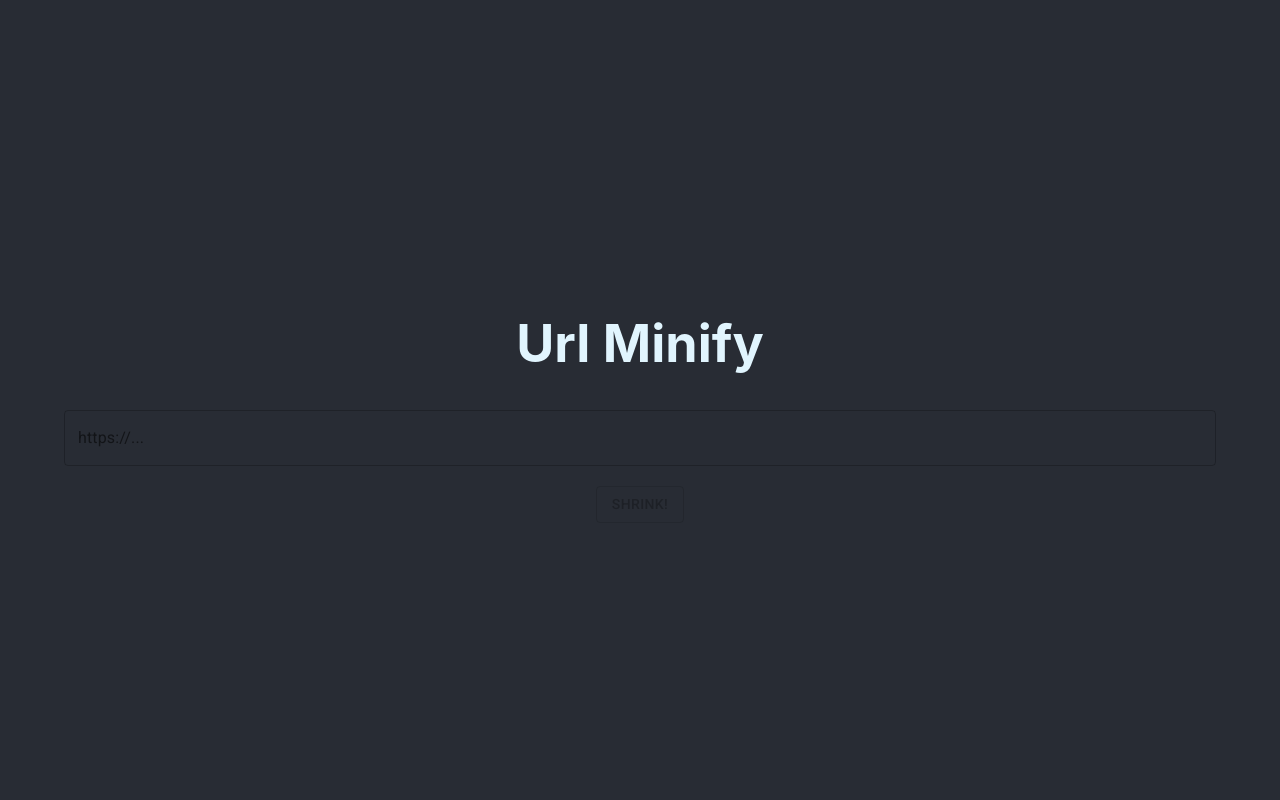
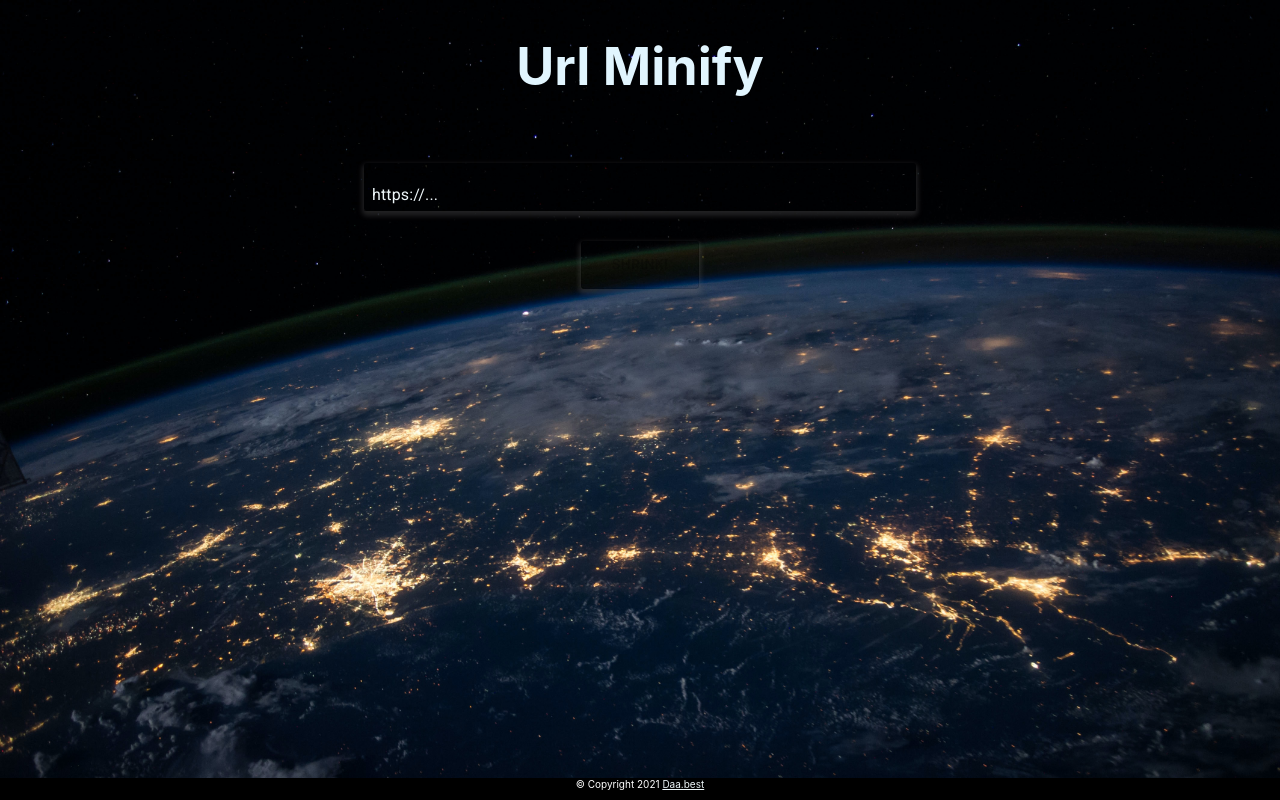
Before and after one commit to Daatwood/shortlinks-wap, a React (Create React App) app: page / in a window 1280 px wide. Built offline with nearby package versions, Linux system fonts and the light colour scheme.

Commit message:
better styling

```diff
--- a/public/index.html
+++ b/public/index.html
@@ -4,7 +4,7 @@
     <meta charset="utf-8" />
     <link rel="icon" href="%PUBLIC_URL%/favicon.ico" />
     <meta name="viewport" content="width=device-width, initial-scale=1" />
-    <meta name="theme-color" content="#000000" />
+    <meta name="theme-color" content="#282c34" />
     <meta
       name="description"
       content="url short link manager"
--- a/src/App.css
+++ b/src/App.css
@@ -1,5 +1,11 @@
+
+
 .App {
   text-align: center;
+  background: url('./images/earth-nasa.jpeg');
+  background-repeat: no-repeat;
+  /* background-size: auto; */
+  background-size: cover;
 }
 
 .App-logo {
@@ -14,12 +20,12 @@
 }
 
 .App-header {
-  background-color: #282c34;
+  /* background-color: #282c34; */
   min-height: 100vh;
   display: flex;
   flex-direction: column;
   align-items: center;
-  justify-content: center;
+  justify-content: flex-start;
   font-size: calc(10px + 2vmin);
   color: #e1f5fe !important;
 }
@@ -37,6 +43,21 @@
   }
 }
 
-input {
+.footer {
+  position: fixed;
+  left: 0;
+  bottom: 0;
+  width: 100%;
+  background-color: black;
+  color: white;
+  text-align: center;
+  font-size: 10px;
+  min-height: 22px;
+}
+a {
+  color: #edf6f9;
+}
+
+/* input {
   color: #e1f5fe !important;
-}
+} */
--- a/src/App.js
+++ b/src/App.js
@@ -9,6 +9,9 @@ function App() {
       <header className="App-header">
         <h1>Url Minify</h1>
         <Converter/>
+        <div className='footer'>
+          © Copyright 2021 <a href='https://Daa.best' target='_blank'>Daa.best</a>
+        </div>
       </header>
     </div>
   );
--- a/src/components/Converter.jsx
+++ b/src/components/Converter.jsx
@@ -1,7 +1,40 @@
-import { TextField, Button, InputAdornment } from '@material-ui/core';
-import PlayForWorkIcon from '@material-ui/icons/PlayForWork';
+import { TextField, Button, InputAdornment, Container } from '@material-ui/core';
+import { makeStyles, styled } from '@material-ui/core/styles';
 import axios from 'axios';
 import React, { useState } from 'react';
+
+const white = '#edf6f9';
+
+const MinifyButton = styled(Button)({
+  borderRadius: 3,
+  boxShadow: '0 3px 5px 2px rgba(105, 105, 105, .3)',
+  color: white,
+  height: 48,
+  padding: '0 30px',
+  backgroundColor: 'linear-gradient(45deg, #83c5be 30%, #006d77 90%)',
+})
+
+const StyledInput = styled(TextField)({
+  borderRadius: 3,
+  boxShadow: '0 3px 5px 2px rgba(105, 105, 105, .3)',
+  margin: '30px 6px 30px 0',
+  '& label': {
+    color: white,
+    paddingLeft: 8,
+  },
+  '& div': {
+    paddingLeft: 4,
+    '& input': {
+      color: white,
+    },
+  },
+})
+
+const CopyMessage = styled(InputAdornment)({
+  '& p': {
+    color: white
+  }
+})
 
 
 function Converter() {
@@ -55,19 +88,21 @@ function Converter() {
   }
 
   return (
-    <form className='converter' noValidate autoComplete="off" style={{width: '90%', color: '#e1f5fe'}}>
-      <TextField style={{ color: '#e1f5fe'}} id="input" label="https://..." placeholder='https://daa.best' variant='outlined' fullWidth value={url} onChange={(e) => update(e.target.value)} error={error}/>
-      <Button variant={!error && !!url ? "contained" : "outlined" } disabled={loading || !url64 || error} color="primary" onClick={shorten} style={{marginTop: '20px'}}>
-        Shrink!
-      </Button>
-      {/* <TextField id="encoded" label="Base64" fullWidth value={url64}/> */}
-      {short && <TextField id="shortcode" label="Short url" fullWidth
-        value={short} onClick={copyToClipboard}
-        InputProps={{
-          endAdornment: <InputAdornment position="end">{copyMsg}</InputAdornment>,
-        }}
-      />}
-    </form>
+    <Container maxWidth="sm">
+      <form className='converter' noValidate autoComplete="off">
+        <StyledInput id="input" label="https://..." placeholder='minify your link' fullWidth value={url} onChange={(e) => update(e.target.value)} error={error}/>
+        <MinifyButton variant={!error && !!url ? "contained" : "outlined" } disabled={loading || !url || error} color="primary" onClick={shorten} >
+          { short ? 'Done!' : 'Shrink!' }
+        </MinifyButton>
+        {/* <TextField id="encoded" label="Base64" fullWidth value={url64}/> */}
+        {short && <StyledInput id="shortcode" label="Short url" fullWidth
+          value={short} onClick={copyToClipboard} onBlur={() => setCopyMsg('')}
+          InputProps={{
+            endAdornment: <CopyMessage position="end">{copyMsg}</CopyMessage>,
+          }}
+        />}
+      </form>
+    </Container>
   );
 }
 
```
Also changed, not shown: public/manifest.json, src/images/earth-nasa.jpeg (added).
